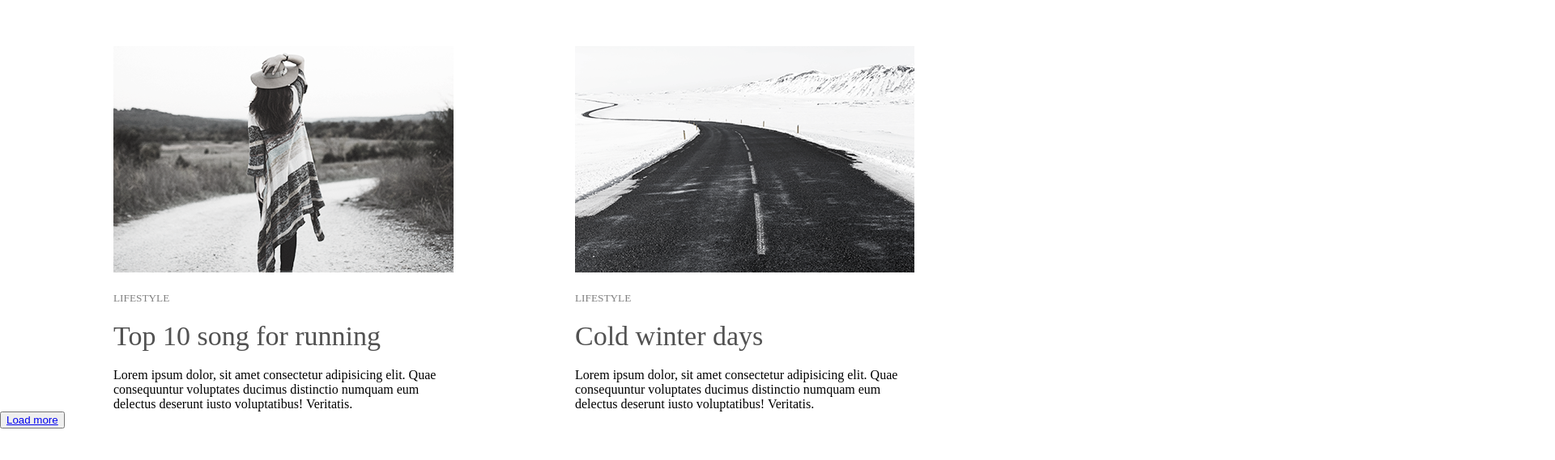
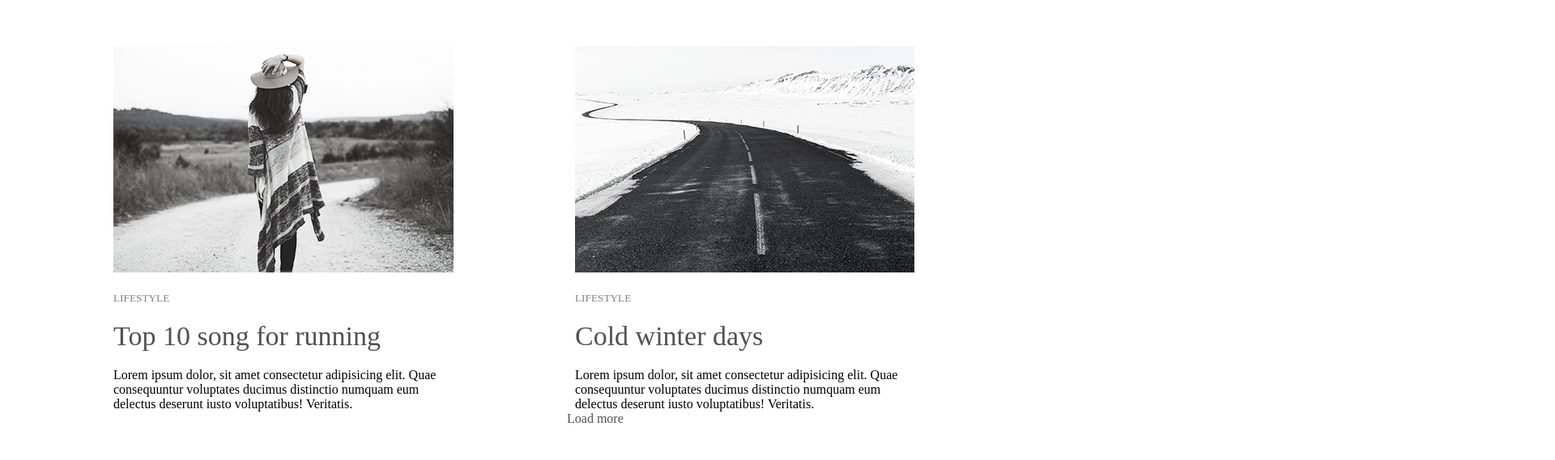
Before and after one commit to roman123org/Minomo, a plain HTML site: page index.html in a window 1280 px wide. Shown: the part 2511-3080 px from the top of the page at 81% size, 1920 px wide, since content can reach past the window. Before the commit the page ends 3041 px from the top, so only its background shows below. Drawn offline with Linux system fonts and the light colour scheme.

Commit message:
hidden scroll x

```diff
--- a/index.html
+++ b/index.html
@@ -79,7 +79,9 @@
         </div>
         <div class="email">
             <form action="">
-                <label for="email"><h1>Sign up for our newsletter!</h1></label>
+                <label for="email">
+                    <h1>Sign up for our newsletter!</h1>
+                </label>
                 <input type="email" name="email" id="email" placeholder="Enter a valid email address">
                 <a href="#"><img src="./img/send.png" alt=""></a>
             </form>
@@ -100,7 +102,7 @@
                     distinctio numquam eum delectus deserunt iusto voluptatibus! Veritatis.</p>
             </div>
         </div>
-        <button><a href="#">Load more</a></button>
+        <div class="button"><a href="#">Load more</a></div>
     </main>
 </body>
 
--- a/style.css
+++ b/style.css
@@ -1,5 +1,8 @@
 *{
     margin: 0;
+}
+body{
+    overflow-x: hidden;
 }
 .header {
     display: flex;
@@ -111,3 +114,14 @@ form>input{
     width: 310px;
     background: transparent;
 }
+.button>a{
+    text-decoration: none;
+    color: rgb(81, 81, 81);
+    margin-left: 700px;
+    margin-top: 200px;
+    height: 400px;
+}
+.button{
+    width: 2000px;
+    height: 400px;
+}
```
